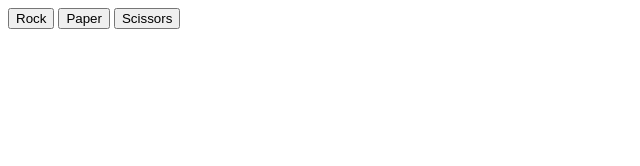
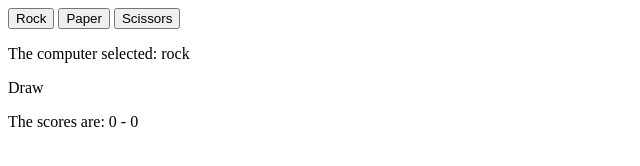
Before and after one commit to halabia/RockPaperScissors, a plain HTML site: page index.html in a window 1280 px wide. Both pictures are taken after a click on the button "Rock". Shown: the whole page, without its empty margins (0-640 px from the left). Drawn offline with Linux system fonts and the light colour scheme.

Commit message:
feat: active scoreboard

```diff
--- a/index.html
+++ b/index.html
@@ -16,6 +16,10 @@
         <button id="rock">Rock</button>
         <button id="paper">Paper</button>
         <button id="scissors">Scissors</button>
+        <div id="container">
+            <p id="computer"/>
+            <p id="round"/>
+            <p id="result"/>
         <script src="javascript.js" async defer></script>
     </body>
 </html>
--- a/javascript.js
+++ b/javascript.js
@@ -6,30 +6,42 @@ playRound = (decision) => {
 // play a 5 game round
     const choices = ["rock", "paper", "scissors"]
 
-    // player's decision
-    // let decision = prompt("Please enter: 'rock','paper','scissors'").toLowerCase();;
-    // console.log(decision)
+    // const container = document.querySelector('#container');
 
     // computer's decision
     let getComputerChoice = choices[Math.floor(Math.random()*choices.length)];
-    console.log(getComputerChoice)
+    const content3 = document.querySelector('#computer');
+    content3.textContent = "The computer selected: " + getComputerChoice;
 
-    // initialize counters to 0 for the first round
-
+    // console.log(getComputerChoice)
 
         if (decision == "rock" & getComputerChoice == "rock" || decision == "scissors" & getComputerChoice == "scissors" || decision == "paper" & getComputerChoice == "paper") {
-            console.log("Draw");
+            const content = document.querySelector('#round');
+            content.textContent = "Draw";
         } else if (decision == "rock" & getComputerChoice == "scissors" || decision == "paper" & getComputerChoice == "rock" || decision == "scissors" & getComputerChoice == "paper" ) {
-            console.log("Win");
             x++
-            console.log("Your score is: ", x);
+            const content = document.querySelector('#round');
+            content.textContent = "Win";
         } else if (decision == "rock" & getComputerChoice == "paper"|| decision == "paper" & getComputerChoice == "scissors" || decision == "scissors" & getComputerChoice == "rock" ) {
-            console.log("Lose");
             y++
-            console.log("Their score is: ",y)
+            const content = document.querySelector('#round');
+            content.textContent = "Lose";
         }
 
+        const content2 = document.querySelector('#result');
+        content2.textContent = "The scores are: " + x + " - " + y;
+
+    // decide if player wins or loses the game based on total round wins
+    if (x == 5) {
+        console.log("You win the game")
+    }
+    else if (y == 5) {
+        console.log("You lose the game")
+    }
+        // container.appendChild(content)
+
 }
+
 const rockButton = document.querySelector('#rock');
 rockButton.addEventListener('click', function (e) {
     playRound("rock")
@@ -42,13 +54,3 @@ const paperButton = document.querySelector('#paper');
 paperButton.addEventListener('click', function (e) {
     playRound("paper")
 });
-// // decide if player wins or loses the game based on total round wins
-// if (x>y) {
-//         console.log("You win the game")
-// }
-// if (x<y) {
-//         console.log("You lose the game")
-// }
-// if (x==y) {
-//         console.log("You draw the game")
-// }
```
